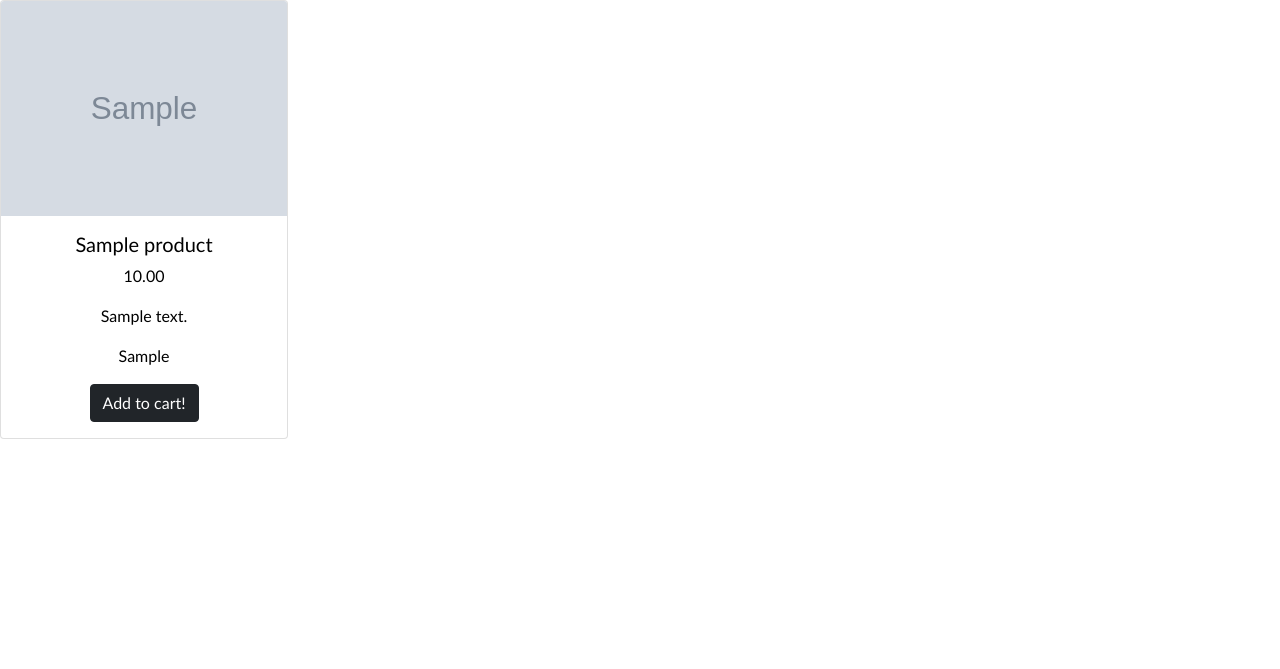
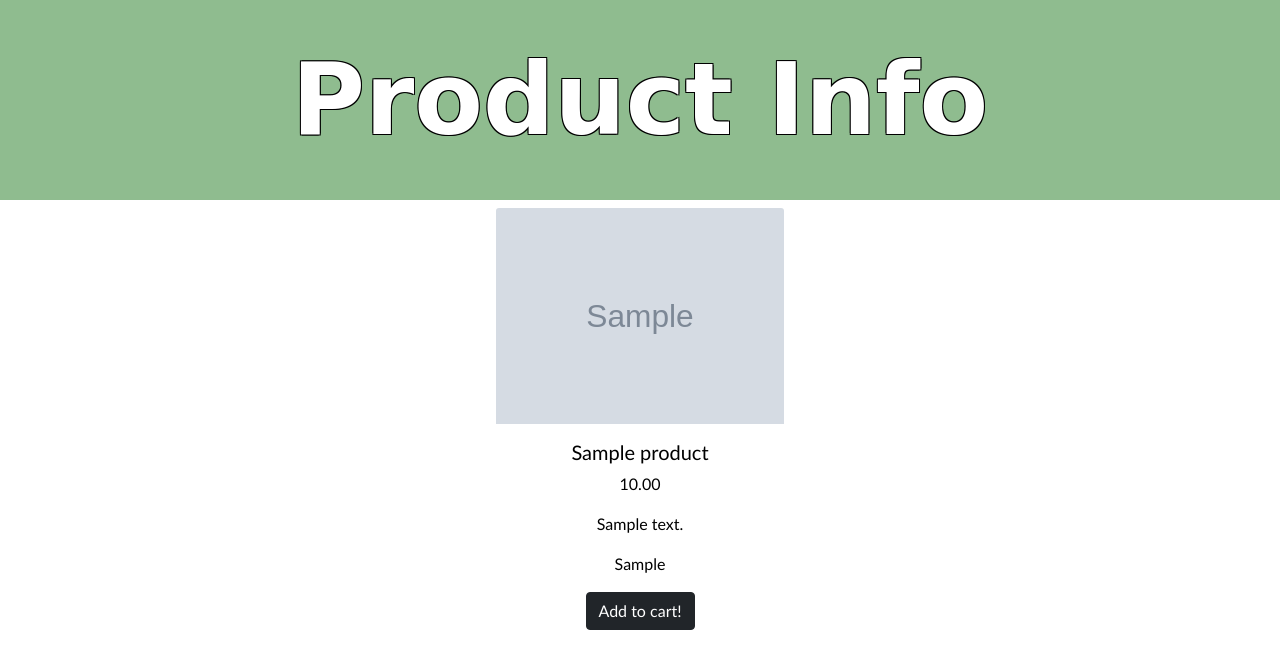
Before and after one commit to soniajean/E-Commerce-project, a Flask app: page /view-singe-item/1 in a window 1280 px wide. Shown: the part 94-763 px from the top of the page. Run offline with Flask 3, Linux system fonts and the light colour scheme; tables that the repository leaves empty hold one stand-in row (values such as "Sample post"); grey boxes marked "Sample" are stand-in pictures.

Commit message:
more and more css

```diff
--- a/app/cart/cart_templates/single_product.html
+++ b/app/cart/cart_templates/single_product.html
@@ -1,9 +1,9 @@
 {% extends 'base.html' %}
 
 {% block content %}
+<h1 class="producttitle">Product Info</h1>
 
-
-<div class="card" style="width: 18rem;">
+<div class="singlecard" style="width: 18rem;">
   <img src="{{ product.img_url }}" class="card-img-top" alt="{{ product.title }}"></a>
   <div class="card-body">
     <h5 class="card-title">{{ product.title }}</h5>
--- a/app/static/main.css
+++ b/app/static/main.css
@@ -53,3 +53,9 @@ body {
 
     text-shadow: -1px -1px 0 #000, 1px -1px 0 #000, -1px 1px 0 #000, 1px 1px 0 #000;
 }
+
+
+.singlecard {
+
+    margin: auto
+}
```
